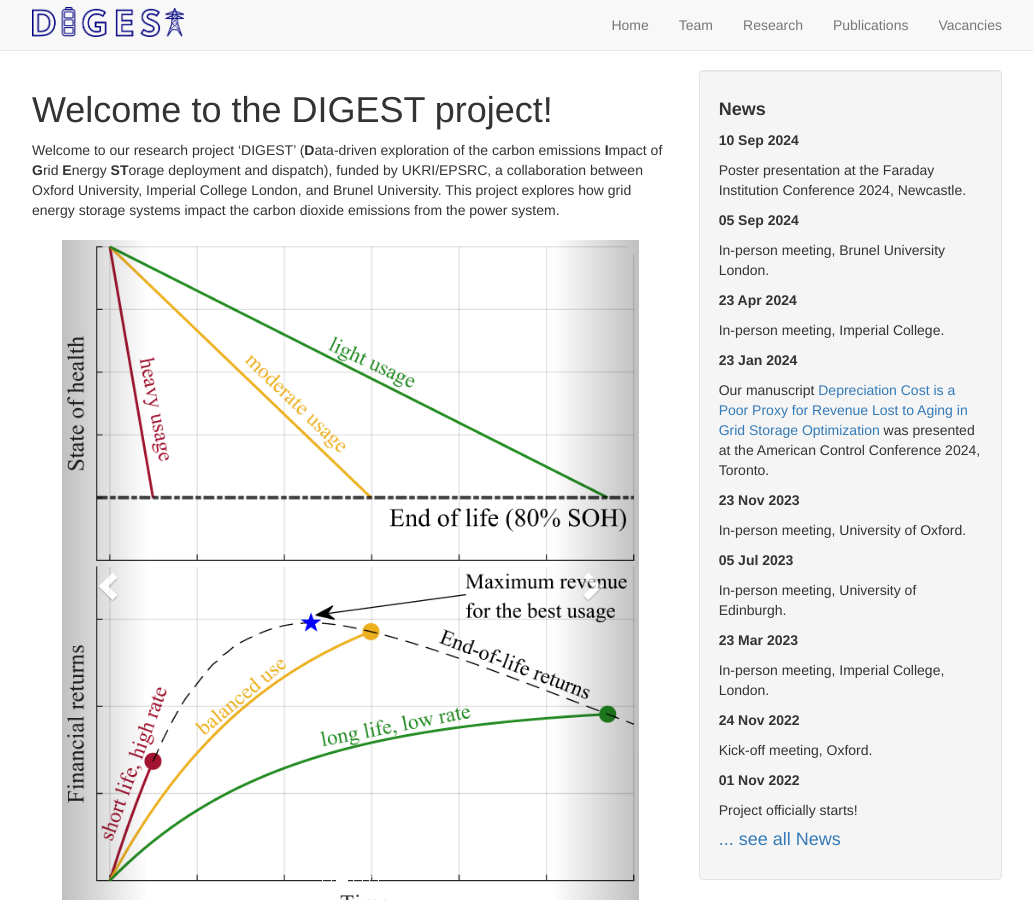
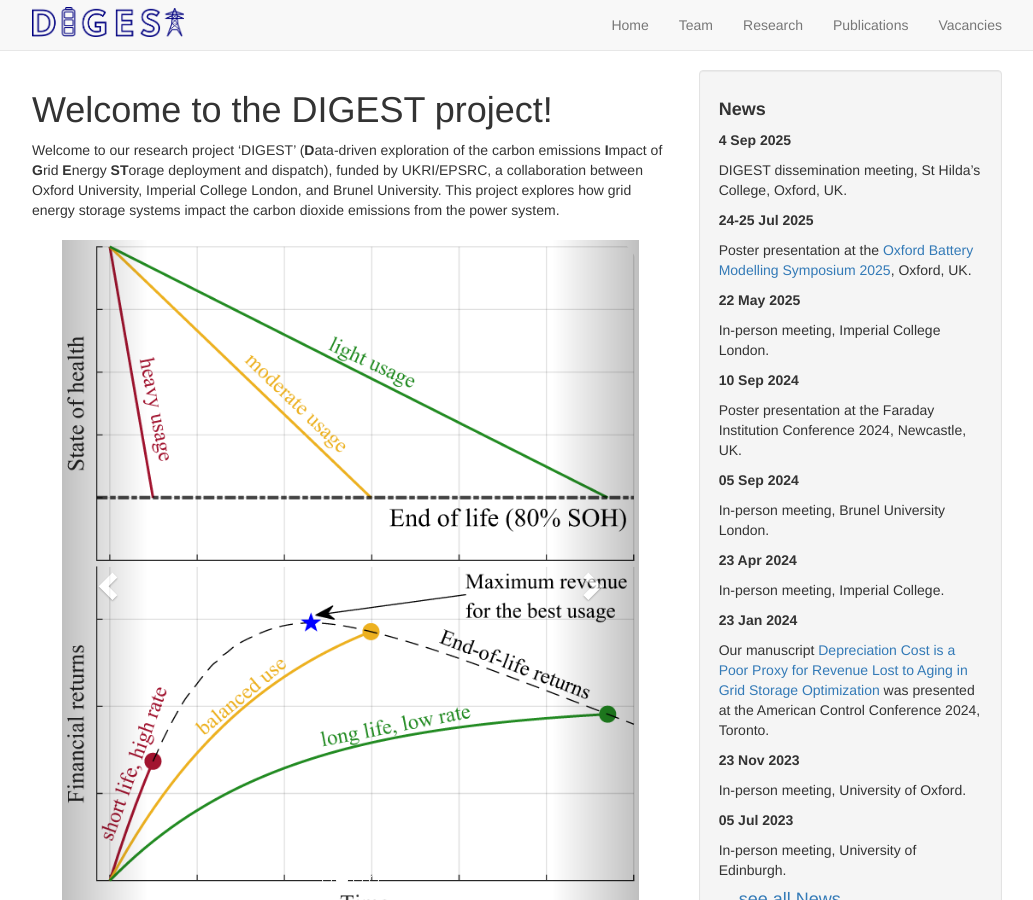
Before and after one commit to EPSRC-DIGEST/epsrc-digest.github.io, a Jekyll site: the page built from _pages/home.md, in a window 1280 px wide and 900 px high. Shown: the whole window, without its empty margins (123-1156 px from the left). Built offline with Jekyll 4.4.1, drawn with Linux system fonts in a browser that asks for light colours; nearby versions of some CDN libraries.

Commit message:
Update news.yml

```diff
--- a/_data/news.yml
+++ b/_data/news.yml
@@ -1,5 +1,14 @@
+- date: 4 Sep 2025
+  headline: DIGEST dissemination meeting, St Hilda's College, Oxford, UK.
+
+- date: 24-25 Jul 2025
+  headline: Poster presentation at the [Oxford Battery Modelling Symposium 2025](https://batterymodel.ox.ac.uk/), Oxford, UK.
+
+- date: 22 May 2025
+  headline: In-person meeting, Imperial College London.
+
 - date: 10 Sep 2024
-  headline: Poster presentation at the Faraday Institution Conference 2024, Newcastle.
+  headline: Poster presentation at the Faraday Institution Conference 2024, Newcastle, UK.
 
 - date: 05 Sep 2024
   headline: In-person meeting, Brunel University London.
```
